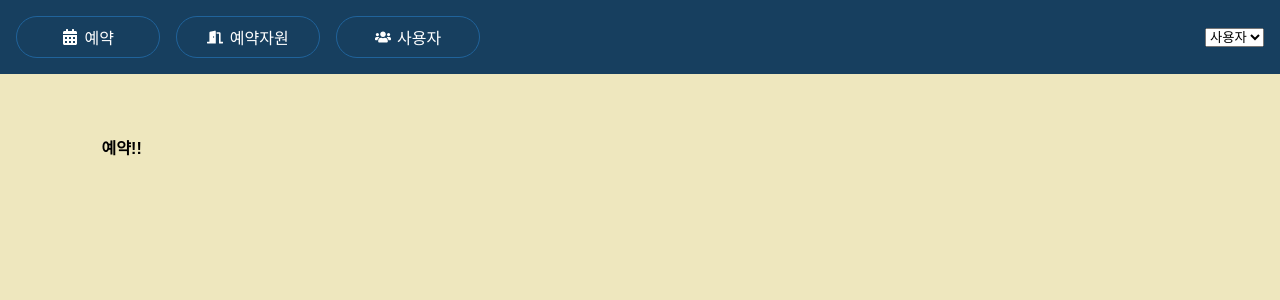
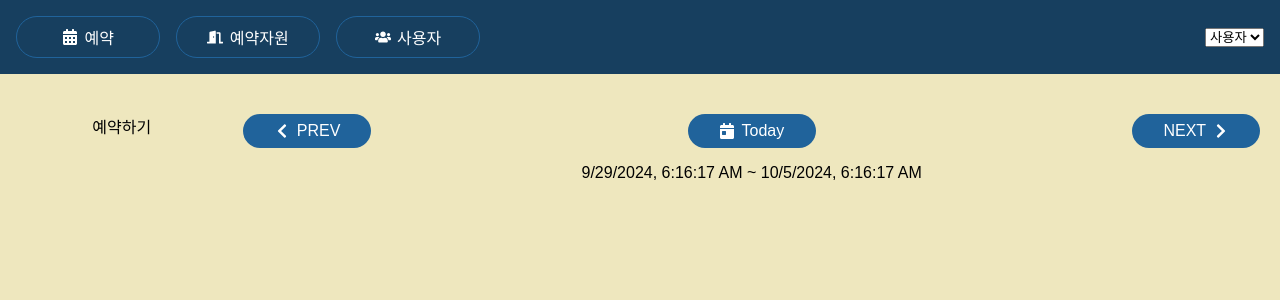
Before and after one commit to kimsohee-around/React-Demo, a React (Vite) app: page /bookings in a window 1280 px wide. Shown: the top 300 px of the page. Built offline with nearby package versions, Linux system fonts and the light colour scheme.

Commit message:
#8 예약 날짜 UI 제어하기

```diff
--- a/src/App.css
+++ b/src/App.css
@@ -192,3 +192,28 @@
 .item-details .bookable-availability ul {
   list-style: square;
 }
+
+.date-picker {
+  display:flex;
+  margin:0 0 1em;
+  justify-content: space-between;
+  align-items: center;
+}
+.date-picker button {
+  width:8em;
+}
+
+@keyframes spin {
+  100% {
+    transform: rotate(360deg);
+  }
+}
+.page-loading {
+  font-size: 300%;
+}
+.icon-loading {
+  animation: spin 1.5s linear infinite;
+}
+header .icon-loading {
+  color: white;
+}
--- a/src/component/Bookings/BookingsPage.jsx
+++ b/src/component/Bookings/BookingsPage.jsx
@@ -1,7 +1,15 @@
+import WeekPicker from "./WeekPicker.jsx";
+
 function BookingsPage(){
     return(
         <main className="bookings-page">
-            <h4>예약!!</h4>
+            <div>예약하기</div>
+          {/*  <WeekPicker date=""  day=""  month=""/>
+               WeekPicker 에서 받을 값이 3개 -> 함수에서 props 변수 로 받거나
+                또는 오브젝트 분해하여 {date,day,month}
+          */}
+            {/* WeekPicker 에게 초기값으로 date 속성을 전달합니다.*/}
+            <WeekPicker date={new Date()}/>
         </main>
     )
 }
--- /dev/null
+++ b/src/component/Bookings/WeekPicker.jsx
@@ -0,0 +1,40 @@
+import {useReducer} from "react";
+import reducer from "./weekReducer.js";
+import getWeek from "./date-util.js";
+import {FaCalendarDay, FaChevronLeft, FaChevronRight} from "react-icons/fa";
+
+function WeekPicker({date}){
+    //date 값으로 getWeek 함수를 통해 state(week) 를 초기화
+    const [week, dispatch] = useReducer(reducer,date,getWeek)
+    return (
+        <div>
+            <p className="date-picker">
+                <button
+                    className="btn"
+                    onClick={() => dispatch({type: "PREV_WEEK"})}>
+                    <FaChevronLeft/>
+                    <span>PREV</span>
+                </button>
+                <button
+                    className="btn"
+                    onClick={() => dispatch({type: "TODAY"})}>
+                    <FaCalendarDay/>
+                    <span>Today</span>
+                </button>
+                <button
+                    className="btn"
+                    onClick={() => dispatch({type: "NEXT_WEEK"})}>
+                    <span>NEXT</span>
+                    <FaChevronRight/>
+                </button>
+            </p>
+            <p>
+                {week.start.toLocaleString()} ~ {week.end.toLocaleString()}
+            </p>
+        </div>
+
+    )
+
+}
+
+export default WeekPicker
--- a/src/component/Bookings/date-util.js
+++ b/src/component/Bookings/date-util.js
@@ -1,4 +1,5 @@
-function getWeek(forDate, daysOffset=0){
+export default function getWeek(forDate, daysOffset=0){
+    // 다음 주, 이전 주 offset 으로 날짜 변경
     forDate = addDays(forDate,daysOffset)
     //start, end 를 계산하기 위해 요일이 필요합니다.
     // '화'요일은 2를 리턴. 지금 날짜 해당 주의 start는 -2, end 는 6-2
@@ -19,7 +20,7 @@
 
 /* 위 함수 테스트 입니다.*/
 let result = getWeek(new Date())
-console.log("result:",result)
+console.log("오늘 result:",result)
 
 result = getWeek(new Date(),7)
 console.log("일주일 후 result:",result)
--- a/src/component/Bookings/weekReducer.js
+++ b/src/component/Bookings/weekReducer.js
@@ -1,18 +1,22 @@
+import getWeek from "./date-util.js";
+
 export default function reducer(state, action){
     switch (action.type){
         case "NEXT_WEEK":
             /*지정된 날짜 +7 */
-            return;
+            return getWeek(state.date,7);
         case "PREV_WEEK":
             /*지정된 날짜 -7*/
-            return;
+            return getWeek(state.date, -7);
         case "TODAY":
             /*오늘 날짜*/
-            return;
+            return getWeek(new Date());
         case "SET_DATE":
-            /*임의의 날짜*/
-            return;
+            /*임의의 날짜 : action.payload*/
+            return getWeek(new Date(action.payload));
         default:
+            // return state;
+            throw new Error(`알 수 없는 action type: ${action.type}`)
     }
 }
 // return 은 getWeek 메소드로 변경된 state.date 를 구합니다.
```
